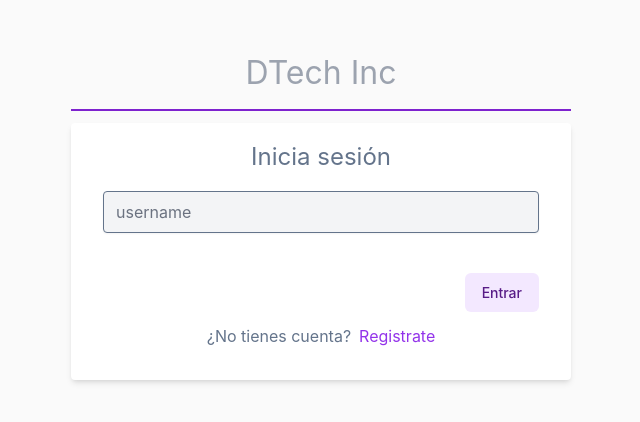
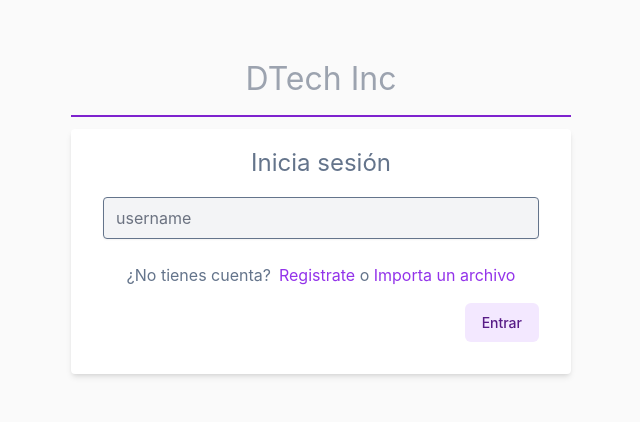
Before and after one commit to RomuloDevelop/digital-tech-twitter, a React (Create React App) app: page /login in a window 1280 px wide. Shown: the part 146-568 px from the top of the page, without its empty margins (319-959 px from the left). Built offline with nearby package versions, Linux system fonts and the light colour scheme.

Commit message:
Addin load batch logic

```diff
--- a/src/pages/Login/index.tsx
+++ b/src/pages/Login/index.tsx
@@ -4,17 +4,19 @@ import { FormikHelpers, useFormik } from 'formik';
 import Header from "../../components/LoginHeader";
 import Card from "../../components/Card";
 import './Login.scss';
-import { store } from "../../store";
-import { setActualUser } from "../../store/user";
+import { RootState, store } from "../../store";
+import { setActualUser, setUsers } from "../../store/user";
 import { useSelector } from "react-redux";
 import { selectUsers } from "../../store/user/selects";
-import { useMemo, useState } from "react";
+import { FormEvent, useMemo, useRef, useState } from "react";
 import FormButton from "../../components/Button";
 import Input from "../../components/InputText";
+import { setPosts } from "../../store/post";
 
 interface LoginFields {username: string}
 
 const Login = () => {
+  let fileInput = useRef<HTMLInputElement | null>(null)
   const users = useSelector(selectUsers);
   let navigate = useNavigate();
   let [noExist, setExistance] = useState(false);
@@ -46,6 +48,29 @@ const Login = () => {
     [formik.touched.username, formik.errors.username]
   )
 
+  const handleFileChange = (event: FormEvent<HTMLInputElement>) => {
+    if (event.currentTarget.files) {
+      const url = URL.createObjectURL(event.currentTarget.files[0])
+      fetch(url)
+        .then(response => response.json())
+        .then(jsonResponse => {
+          const data = jsonResponse as RootState
+          if (data.userReducer) {
+            store.dispatch(setUsers(data.userReducer.users))
+          }
+
+          if (data.postReducer) {
+            store.dispatch(setPosts(data.postReducer))
+          }
+        })
+    }
+  }
+
+  const addBatch = (event: any) => {
+    event.preventDefault()
+    fileInput?.current?.click()
+  }
+
   return (
     <div className="login-container">
       <div className="login-wrapper">
@@ -66,15 +91,23 @@ const Login = () => {
               error={usernameError}
               errorMessage={formik.errors.username}
             ></Input>
-            <div className="mt-4 flex justify-end">
-              <FormButton loading={formik.isSubmitting} text="Entrar"/>
+
+            <div className="login-redirect">
+              <p className="text-center text-slate-500">
+                <span className="mr-2">¿No tienes cuenta?</span>
+                <Link to={'/register'}>Registrate</Link>
+                <span> o </span>
+                <button type="button" onClick={addBatch}
+                  className="no-apperance text-purple-600">
+                    Importa un archivo
+                </button>
+                <input ref={fileInput} value="" className='hidden' onChange={handleFileChange} type="file" accept="application/JSON" />
+              </p>
+              <div className="mt-4 flex justify-end">
+                <FormButton loading={formik.isSubmitting} text="Entrar"/>
+              </div>
             </div>
           </form>
-          <div className="login-redirect mt-3">
-            <p className="text-center"><span className="text-slate-500 mr-2">¿No tienes cuenta?</span>
-              <Link to={'/register'}>Registrate</Link>
-            </p>
-          </div>
           </>
         </Card>
       </div>
--- a/src/store/post/index.ts
+++ b/src/store/post/index.ts
@@ -45,11 +45,14 @@ export const postSlice = createSlice({
         }:
         post
       )
+    },
+    setPosts: (state, action: PayloadAction<Post[]>) => {
+      return action.payload
     }
   },
 })
 
 // Action creators are generated for each case reducer function
-export const { add, remove, addLike, removeLike } = postSlice.actions
+export const { add, remove, addLike, removeLike, setPosts } = postSlice.actions
 
 export default postSlice.reducer
--- a/src/store/user/index.ts
+++ b/src/store/user/index.ts
@@ -42,6 +42,12 @@ export const userSlice = createSlice({
         )]
       }
     },
+    setUsers: (state, action: PayloadAction<User[]>) => {
+      return {
+        ...state,
+        users: action.payload
+      }
+    },
     setActualUser: (state, action: PayloadAction<User | null>) => {
       state.actualUser = action.payload
     },
@@ -52,6 +58,6 @@ export const userSlice = createSlice({
 })
 
 // Action creators are generated for each case reducer function
-export const { add, update, setActualUser, updateActualUser } = userSlice.actions
+export const { add, update, setUsers, setActualUser, updateActualUser } = userSlice.actions
 
 export default userSlice.reducer
--- a/src/utils/generateJson.ts
+++ b/src/utils/generateJson.ts
@@ -4,8 +4,6 @@ const generateJson = () => {
   let data = store.getState()
   if (!data) return
   const text = JSON.stringify(data)
-
-  console.log(data, text)
 
   // Create a tag for download
   const downloadLink = document.createElement('a')
```
